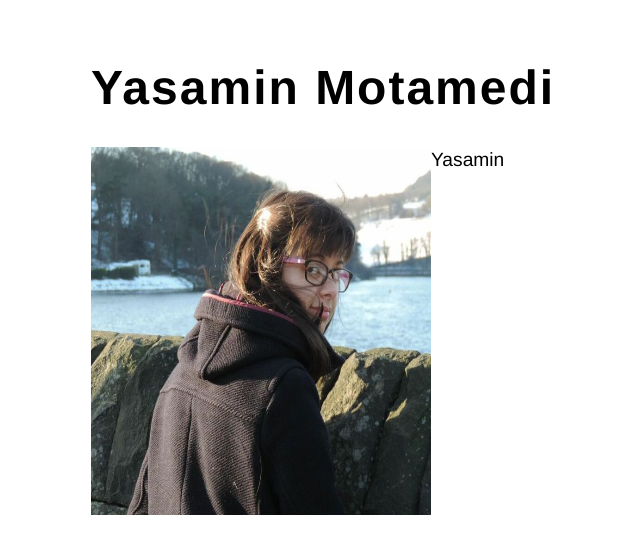
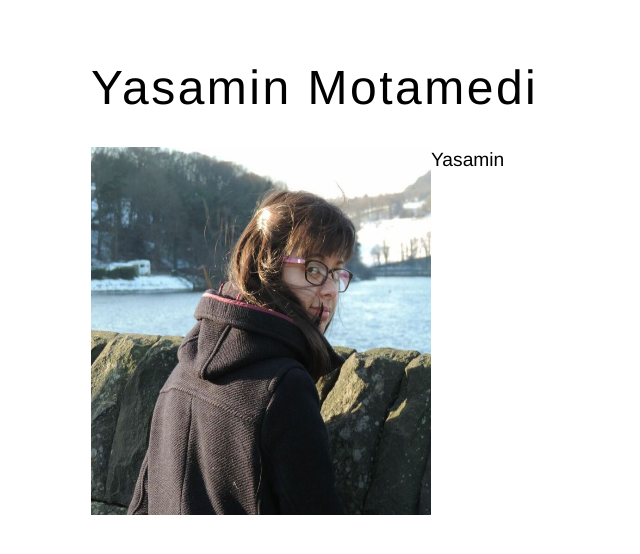
Before and after one commit to ymotamedi/ymotamedi.github.io, a Jekyll site: the page built from index.html, in a window 1280 px wide. Shown: the top 554 px of the page, without its empty margins (101-741 px from the left). Built offline with Jekyll 4.4.1, drawn with Linux system fonts in a browser that asks for light colours.

Commit message:
Update main.css

```diff
--- a/css/main.css
+++ b/css/main.css
@@ -22,7 +22,8 @@ a:hover {
 h1 {
     font-size: 3em;
     font-family:'Helvetica', 'Arial', 'Sans-Serif';
-    letter-spacing: 2px;
+    letter-spacing: 2.5px;
+    font-weight: 300;
 }
 p {
     font-size: 1.2em;
```
